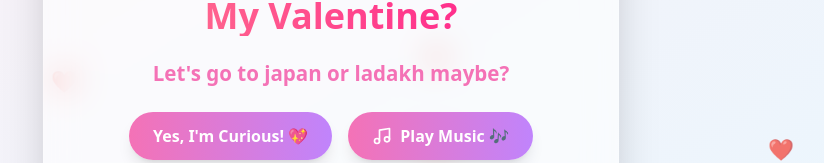
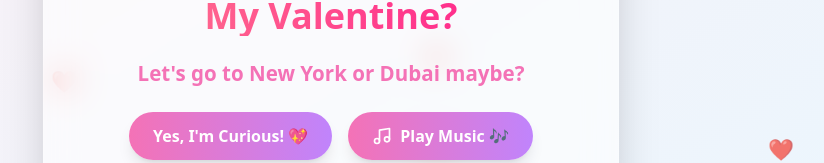
Before and after one commit to Rowdy0p/valentines-, a React (Vite) app in the folder Valentines/: page / in a window 1280 px wide. Shown: the part 382-545 px from the top of the page, without its empty margins (309-1133 px from the left). Built offline with nearby package versions, Linux system fonts and the light colour scheme.

Commit message:
Update Intro.tsx

```diff
--- a/Valentines/src/components/Intro.tsx
+++ b/Valentines/src/components/Intro.tsx
@@ -85,7 +85,7 @@
           Hey Madam Ji, Will You Be My Valentine?
         </h1>
         <h2 className="text-lg sm:text-xl text-pink-400 font-semibold animate-pulse">
-          Let's go to japan or ladakh maybe?
+          Let's go to New York or Dubai maybe?
         </h2>
         <div className="flex flex-col sm:flex-row justify-center gap-4">
           <button
```
